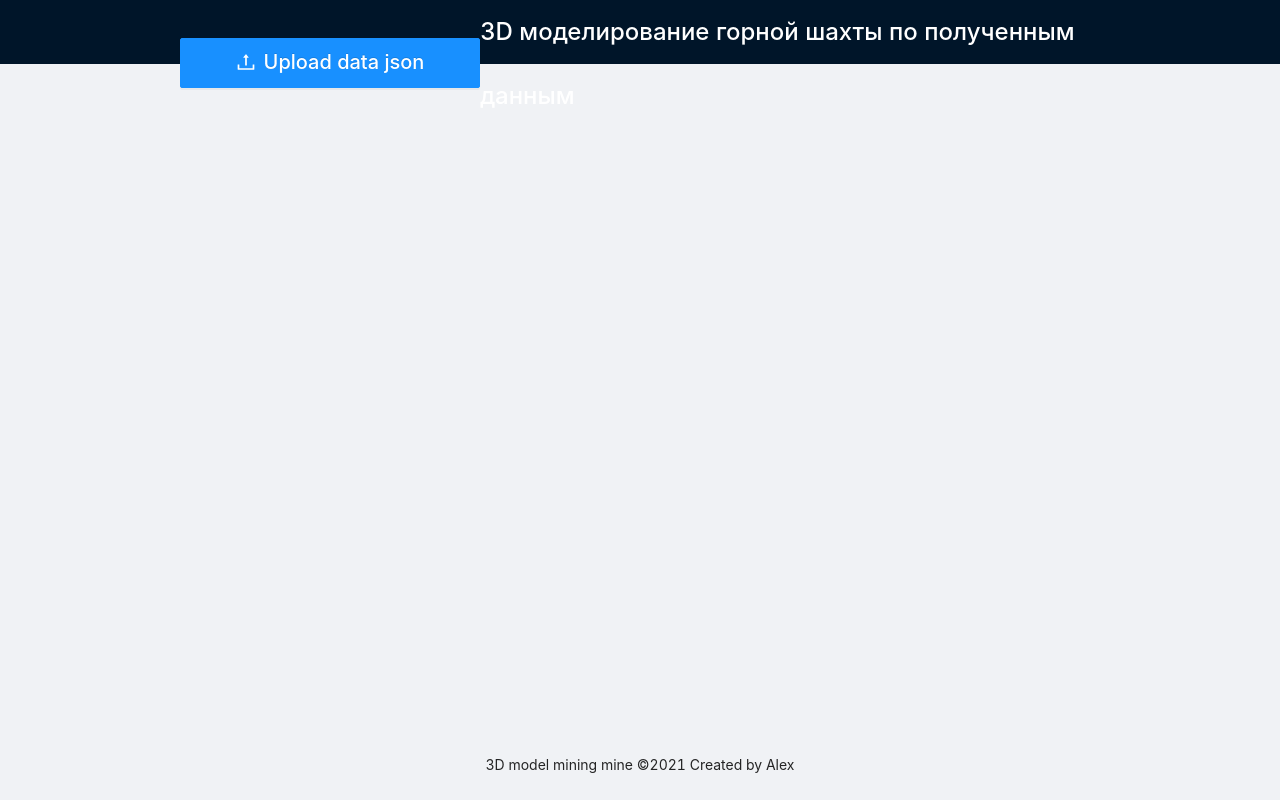
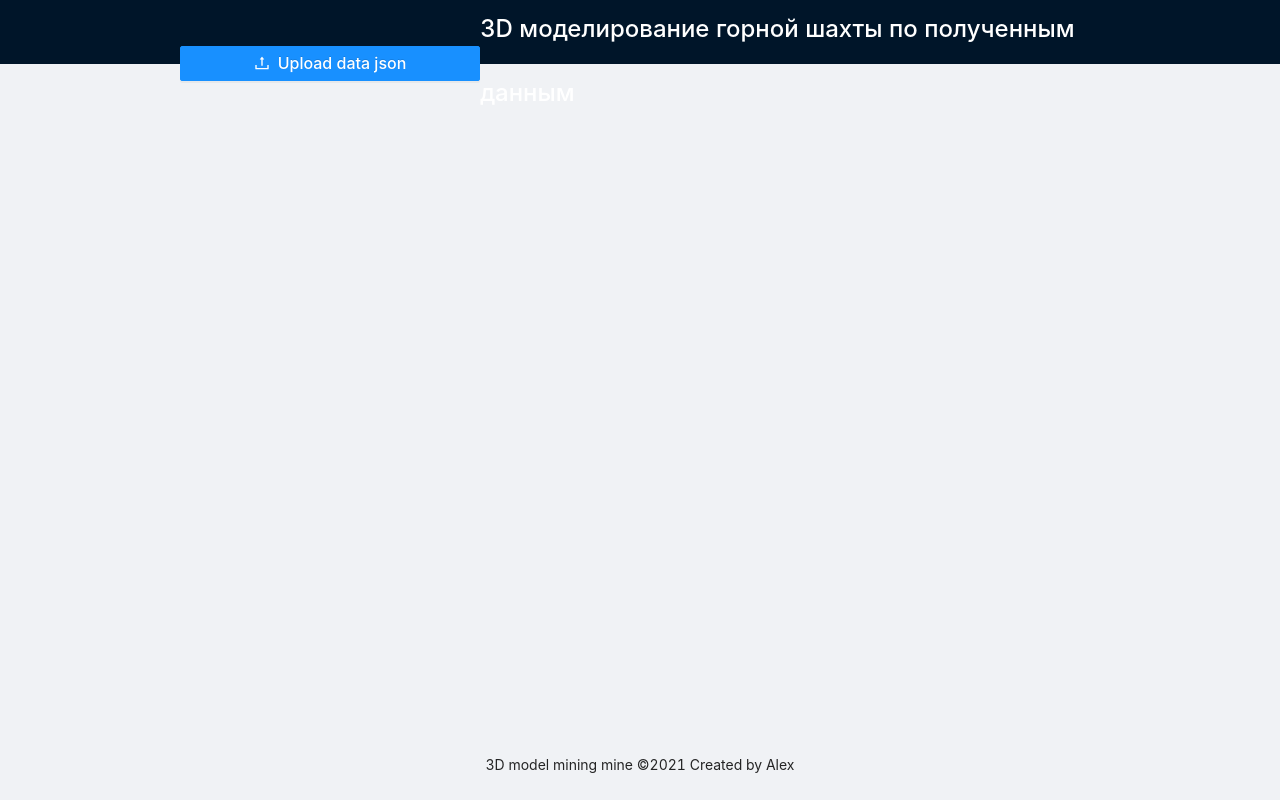
Before and after one commit to Madnessianin/3D_Modeling_On_BabylonJS, a React app: page / in a window 1280 px wide. Built offline with nearby package versions, Linux system fonts and the light colour scheme.

Commit message:
some change

```diff
--- a/src/App.scss
+++ b/src/App.scss
@@ -10,6 +10,9 @@
   align-items: center;
 }
 .header_title {
+  position: relative;
+  top: -3px;
+  z-index: 2;
   margin: 0;
   font-size: 24px;
   font-weight: 500;
--- a/src/Component/Common/LoaderBtn.tsx
+++ b/src/Component/Common/LoaderBtn.tsx
@@ -6,12 +6,11 @@ import { styleBtn } from './StyleBtn';
 
 const BtnLoader = () => {
     const props = {
-      beforeUpload: (file: File) => {
+      beforeUpload: (file: File) : boolean => {
         if (file.type !== 'application/json') {
           message.error(`${file.name} is not a json file`);
         }
-        console.log(file.type)
-        return file.type === 'data/json' ? true : Upload.LIST_IGNORE;
+        return file.type ===  'application/json' ? true : false;
       }
     };
     return (
--- a/src/Component/Common/StyleBtn.ts
+++ b/src/Component/Common/StyleBtn.ts
@@ -1,6 +1,6 @@
 export const styleBtn = () : Object => ({
-    'fontSize': '20px',
+    'fontSize': '16px',
     'fontWeight': '500',
-    'height': '50px',
+    'height': '35px',
     'width': '300px'
 })
```
